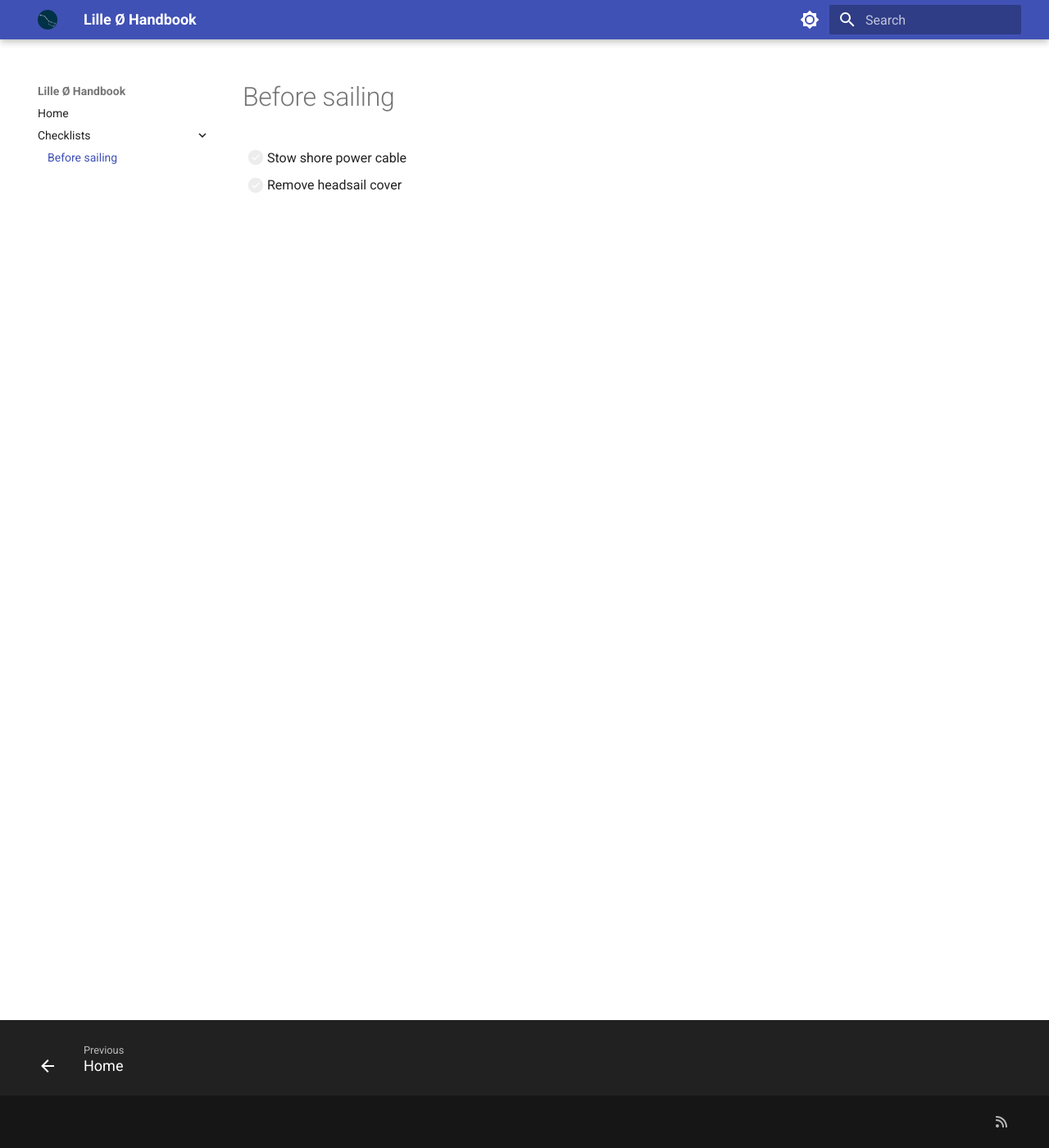
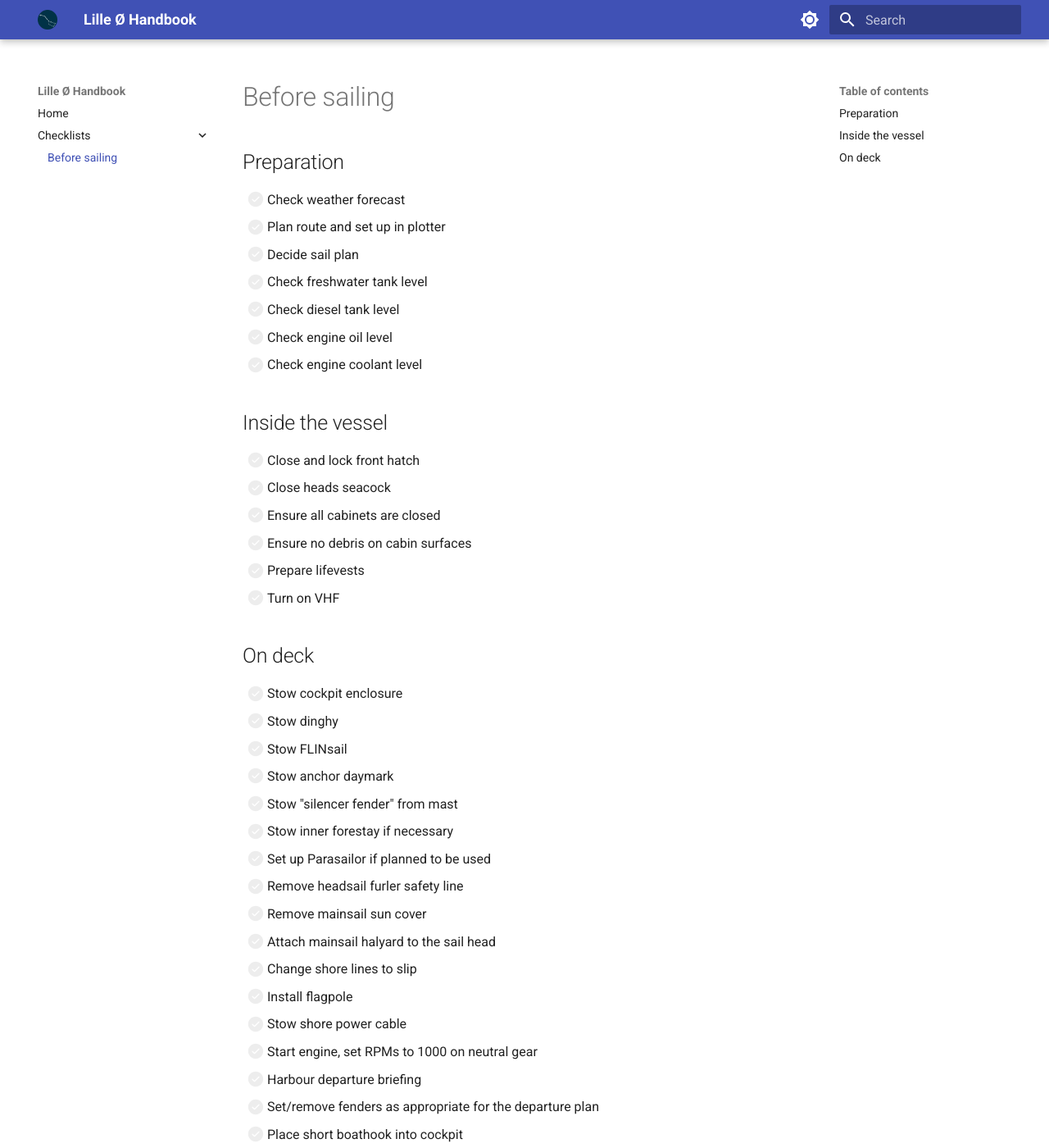
Before and after one commit to meri-imperiumi/handbook, an MkDocs documentation site: the page built from docs/checklists/before_sailing.md, in a window 1280 px wide and 1400 px high. Shown: the whole window at 82% size. Built offline with MkDocs 1.6.1 and Material for MkDocs 9.7.7, drawn with Linux system fonts in a browser that asks for light colours.

Commit message:
Some more checklist work

```diff
--- a/docs/checklists/before_sailing.md
+++ b/docs/checklists/before_sailing.md
@@ -1,4 +1,40 @@
 # Before sailing
 
-* [ ] Stow shore power cable
-* [ ] Remove headsail cover
+## Preparation
+- [ ] Check weather forecast
+- [ ] Plan route and set up in plotter
+- [ ] Decide sail plan
+- [ ] Check freshwater tank level
+- [ ] Check diesel tank level
+- [ ] Check engine oil level
+- [ ] Check engine coolant level
+
+## Inside the vessel
+
+* [ ] Close and lock front hatch
+* [ ] Close heads seacock
+* [ ] Ensure all cabinets are closed
+* [ ] Ensure no debris on cabin surfaces
+* [ ] Prepare lifevests
+* [ ] Turn on VHF
+
+## On deck
+
+- [ ] Stow cockpit enclosure
+- [ ] Stow dinghy
+- [ ] Stow FLINsail
+- [ ] Stow anchor daymark
+- [ ] Stow "silencer fender" from mast
+- [ ] Stow inner forestay if necessary
+- [ ] Set up Parasailor if planned to be used
+- [ ] Remove headsail furler safety line
+- [ ] Remove mainsail sun cover
+- [ ] Attach mainsail halyard to the sail head
+- [ ] Change shore lines to slip
+- [ ] Install flagpole
+- [ ] Stow shore power cable
+- [ ] Start engine, set RPMs to 1000 on neutral gear
+- [ ] Harbour departure briefing
+- [ ] Set/remove fenders as appropriate for the departure plan
+- [ ] Place short boathook into cockpit
+- [ ] Free tiller
```
Also changed, not shown: docs/.obsidian/workspace.json.
